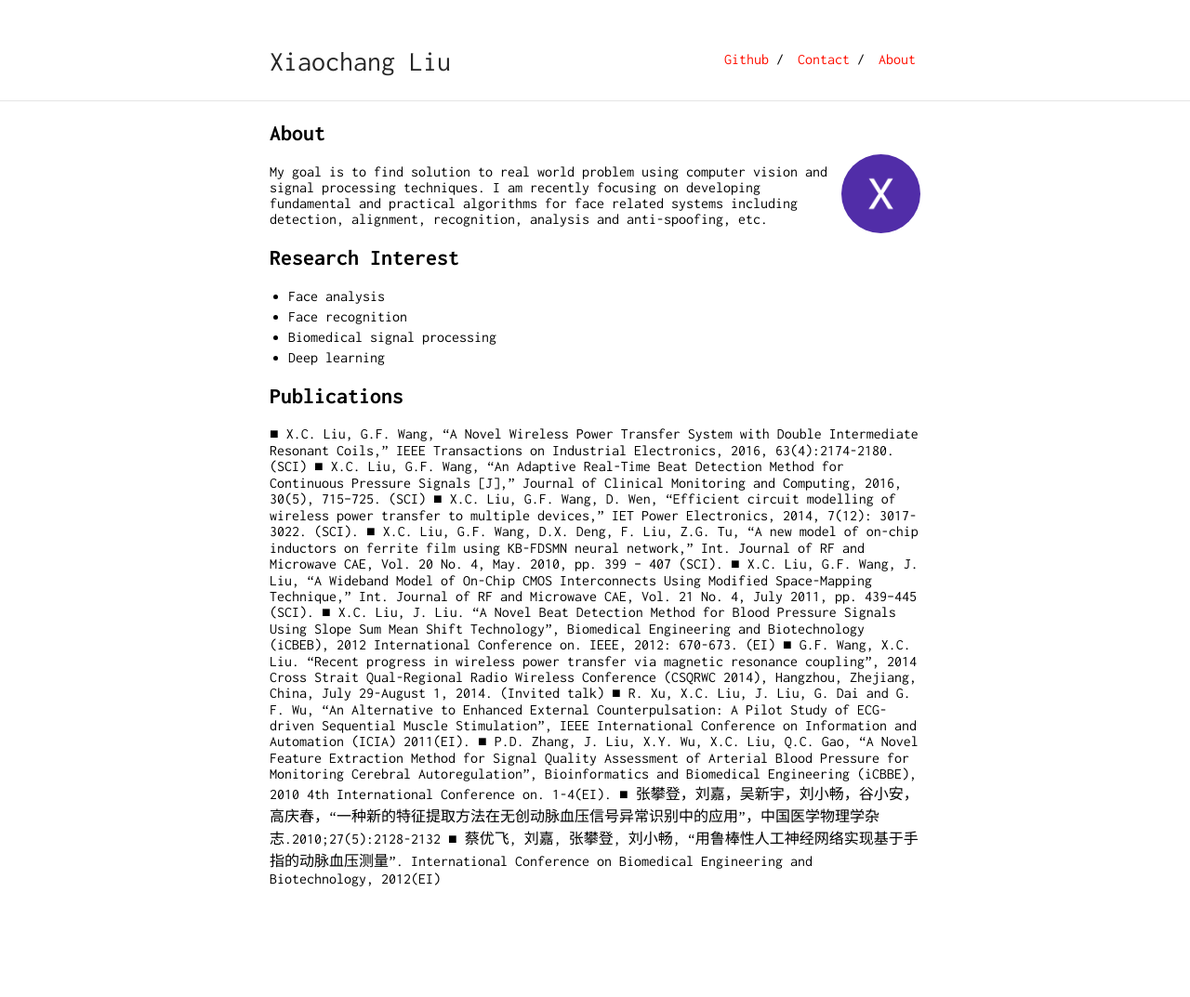
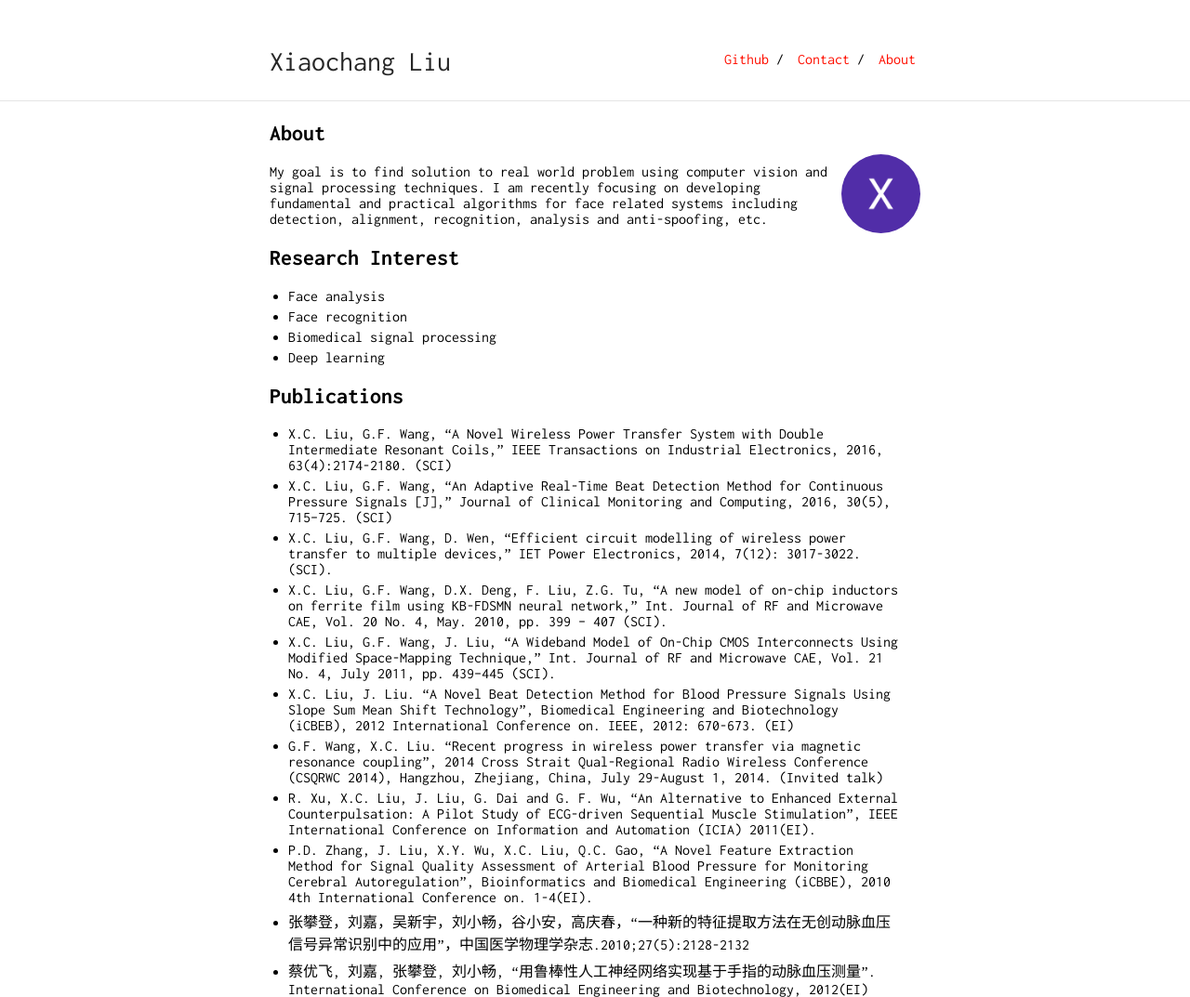
Before and after one commit to deepinx/deepinx.github.io, a Jekyll site: the page built from index.md, in a window 1280 px wide. Shown: the whole page at 93% size. Built offline with Jekyll 4.4.1, drawn with Linux system fonts in a browser that asks for light colours; our own code applies the rules of GitHub Pages for plain Markdown files; before the commit the page ends 954 px from its top, so only the background shows below that.

```diff
--- a/index.md
+++ b/index.md
@@ -19,14 +19,14 @@ My goal is to find solution to real world problem using computer vision and sign
 
 ## Publications
 
-■  X.C. Liu, G.F. Wang, "A Novel Wireless Power Transfer System with Double Intermediate Resonant Coils," IEEE Transactions on Industrial Electronics, 2016, 63(4):2174-2180. (SCI)
-■  X.C. Liu, G.F. Wang, "An Adaptive Real-Time Beat Detection Method for Continuous Pressure Signals [J]," Journal of Clinical Monitoring and Computing, 2016, 30(5), 715–725. (SCI)
-■  X.C. Liu, G.F. Wang, D. Wen, "Efficient circuit modelling of wireless power transfer to multiple devices," IET Power Electronics, 2014, 7(12): 3017-3022. (SCI).
-■  X.C. Liu, G.F. Wang, D.X. Deng, F. Liu, Z.G. Tu, "A new model of on-chip inductors on ferrite film using KB-FDSMN neural network," Int. Journal of RF and Microwave CAE, Vol. 20 No. 4, May. 2010, pp. 399 – 407 (SCI).
-■  X.C. Liu, G.F. Wang, J. Liu, "A Wideband Model of On-Chip CMOS Interconnects Using Modified Space-Mapping Technique," Int. Journal of RF and Microwave CAE, Vol. 21 No. 4, July 2011, pp. 439–445 (SCI).
-■  X.C. Liu, J. Liu. "A Novel Beat Detection Method for Blood Pressure Signals Using Slope Sum Mean Shift Technology", Biomedical Engineering and Biotechnology (iCBEB), 2012 International Conference on. IEEE, 2012: 670-673. (EI)
-■  G.F. Wang, X.C. Liu. "Recent progress in wireless power transfer via magnetic resonance coupling", 2014 Cross Strait Qual-Regional Radio Wireless Conference (CSQRWC 2014), Hangzhou, Zhejiang, China, July 29-August 1, 2014. (Invited talk)
-■  R. Xu, X.C. Liu, J. Liu, G. Dai and G. F. Wu, "An Alternative to Enhanced External Counterpulsation: A Pilot Study of ECG-driven Sequential Muscle Stimulation", IEEE International Conference on Information and Automation (ICIA) 2011(EI).
-■  P.D. Zhang, J. Liu, X.Y. Wu, X.C. Liu, Q.C. Gao, "A Novel Feature Extraction Method for Signal Quality Assessment of Arterial Blood Pressure for Monitoring Cerebral Autoregulation", Bioinformatics and Biomedical Engineering (iCBBE), 2010 4th International Conference on. 1-4(EI).
-■  张攀登，刘嘉，吴新宇，刘小畅，谷小安，高庆春，“一种新的特征提取方法在无创动脉血压信号异常识别中的应用”，中国医学物理学杂志.2010;27(5):2128-2132
-■  蔡优飞, 刘嘉, 张攀登, 刘小畅, “用鲁棒性人工神经网络实现基于手指的动脉血压测量”. International Conference on Biomedical Engineering and Biotechnology, 2012(EI)
+ - X.C. Liu, G.F. Wang, "A Novel Wireless Power Transfer System with Double Intermediate Resonant Coils," IEEE Transactions on Industrial Electronics, 2016, 63(4):2174-2180. (SCI)
+ - X.C. Liu, G.F. Wang, "An Adaptive Real-Time Beat Detection Method for Continuous Pressure Signals [J]," Journal of Clinical Monitoring and Computing, 2016, 30(5), 715–725. (SCI)
+ - X.C. Liu, G.F. Wang, D. Wen, "Efficient circuit modelling of wireless power transfer to multiple devices," IET Power Electronics, 2014, 7(12): 3017-3022. (SCI).
+ - X.C. Liu, G.F. Wang, D.X. Deng, F. Liu, Z.G. Tu, "A new model of on-chip inductors on ferrite film using KB-FDSMN neural network," Int. Journal of RF and Microwave CAE, Vol. 20 No. 4, May. 2010, pp. 399 – 407 (SCI).
+ - X.C. Liu, G.F. Wang, J. Liu, "A Wideband Model of On-Chip CMOS Interconnects Using Modified Space-Mapping Technique," Int. Journal of RF and Microwave CAE, Vol. 21 No. 4, July 2011, pp. 439–445 (SCI).
+ - X.C. Liu, J. Liu. "A Novel Beat Detection Method for Blood Pressure Signals Using Slope Sum Mean Shift Technology", Biomedical Engineering and Biotechnology (iCBEB), 2012 International Conference on. IEEE, 2012: 670-673. (EI)
+ - G.F. Wang, X.C. Liu. "Recent progress in wireless power transfer via magnetic resonance coupling", 2014 Cross Strait Qual-Regional Radio Wireless Conference (CSQRWC 2014), Hangzhou, Zhejiang, China, July 29-August 1, 2014. (Invited talk)
+ - R. Xu, X.C. Liu, J. Liu, G. Dai and G. F. Wu, "An Alternative to Enhanced External Counterpulsation: A Pilot Study of ECG-driven Sequential Muscle Stimulation", IEEE International Conference on Information and Automation (ICIA) 2011(EI).
+ - P.D. Zhang, J. Liu, X.Y. Wu, X.C. Liu, Q.C. Gao, "A Novel Feature Extraction Method for Signal Quality Assessment of Arterial Blood Pressure for Monitoring Cerebral Autoregulation", Bioinformatics and Biomedical Engineering (iCBBE), 2010 4th International Conference on. 1-4(EI).
+ - 张攀登，刘嘉，吴新宇，刘小畅，谷小安，高庆春，“一种新的特征提取方法在无创动脉血压信号异常识别中的应用”，中国医学物理学杂志.2010;27(5):2128-2132
+ - 蔡优飞, 刘嘉, 张攀登, 刘小畅, “用鲁棒性人工神经网络实现基于手指的动脉血压测量”. International Conference on Biomedical Engineering and Biotechnology, 2012(EI)
```
